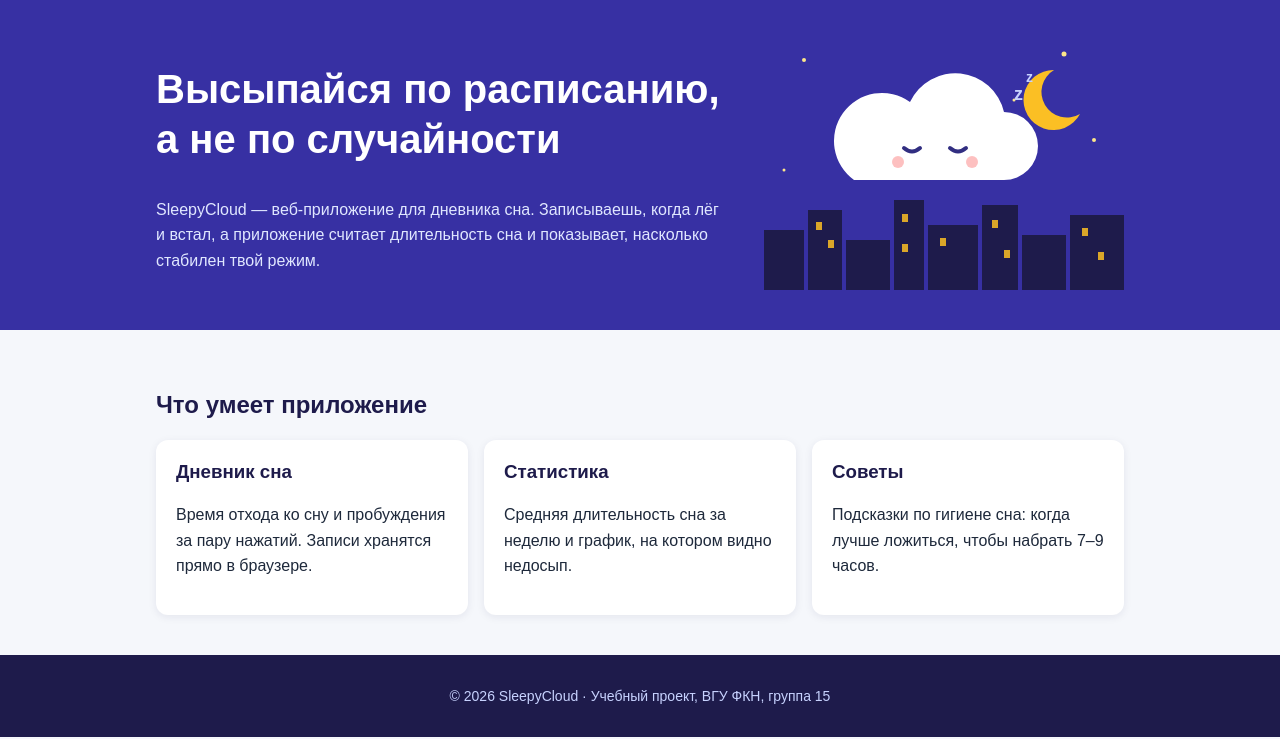
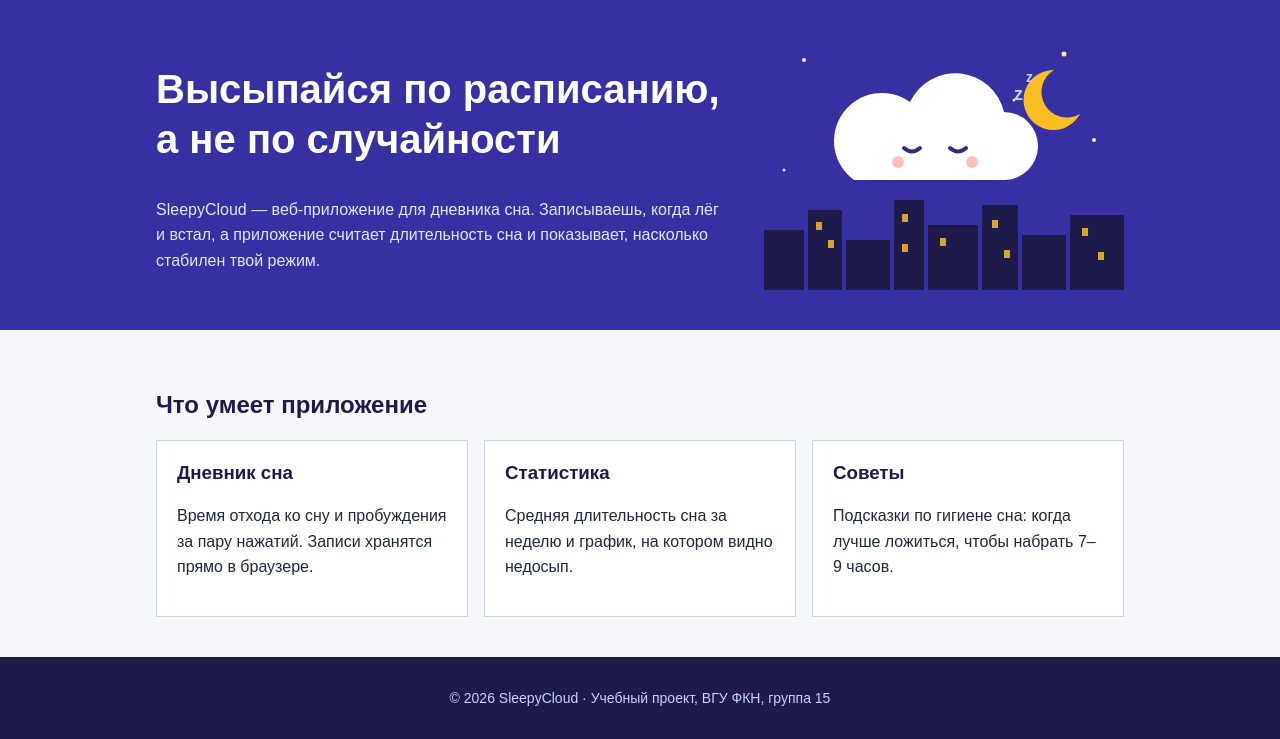
Before and after one commit to Turikl/Web_VSU, a plain HTML site: page index.html in a window 1280 px wide. Shown: the part 74-813 px from the top of the page. Drawn offline with Linux system fonts and the light colour scheme.

Commit message:
little_change

```diff
--- a/style.css
+++ b/style.css
@@ -115,9 +115,8 @@ a {
 .card {
   flex: 1;
   padding: 20px;
-  border-radius: 12px;
+  border: 1px solid #cbd5e1;
   background: #ffffff;
-  box-shadow: 0 2px 8px rgba(30, 27, 75, 0.08);
 }
 
 .card h3 {
```
